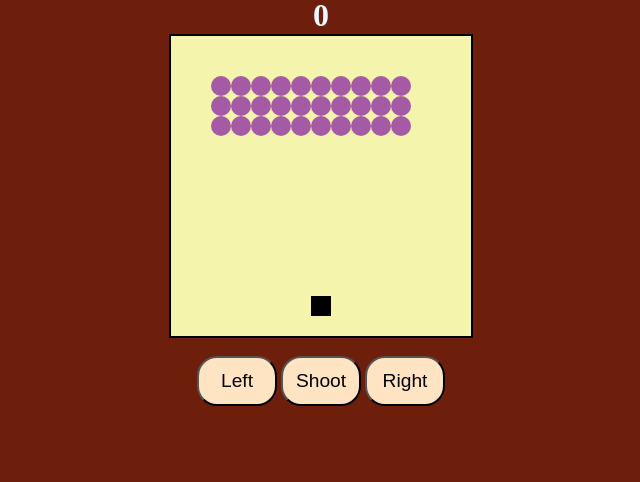
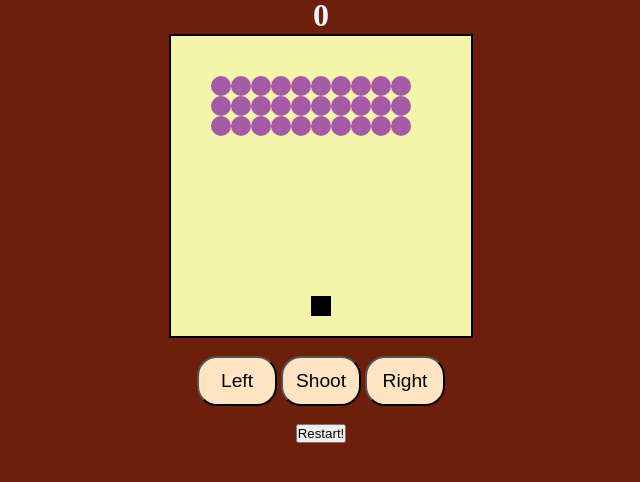
Before and after one commit to SwapCh/Space_Invaders, a plain HTML site: page index.html in a window 1280 px wide. Shown: the part 40-522 px from the top of the page, without its empty margins (319-959 px from the left). Drawn offline with Linux system fonts and the light colour scheme.

Commit message:
Reload button added!

```diff
--- a/index.html
+++ b/index.html
@@ -18,8 +18,10 @@
     <button class="left" >Left</button>
     <button class="shoot">Shoot</button>
     <button class="right">Right</button>
+    </div>
+    <br>
+    <button class="restart">Restart!</button>
     <script src="script.js"></script>
-    </div>
 
 </body>
 </html>
```
